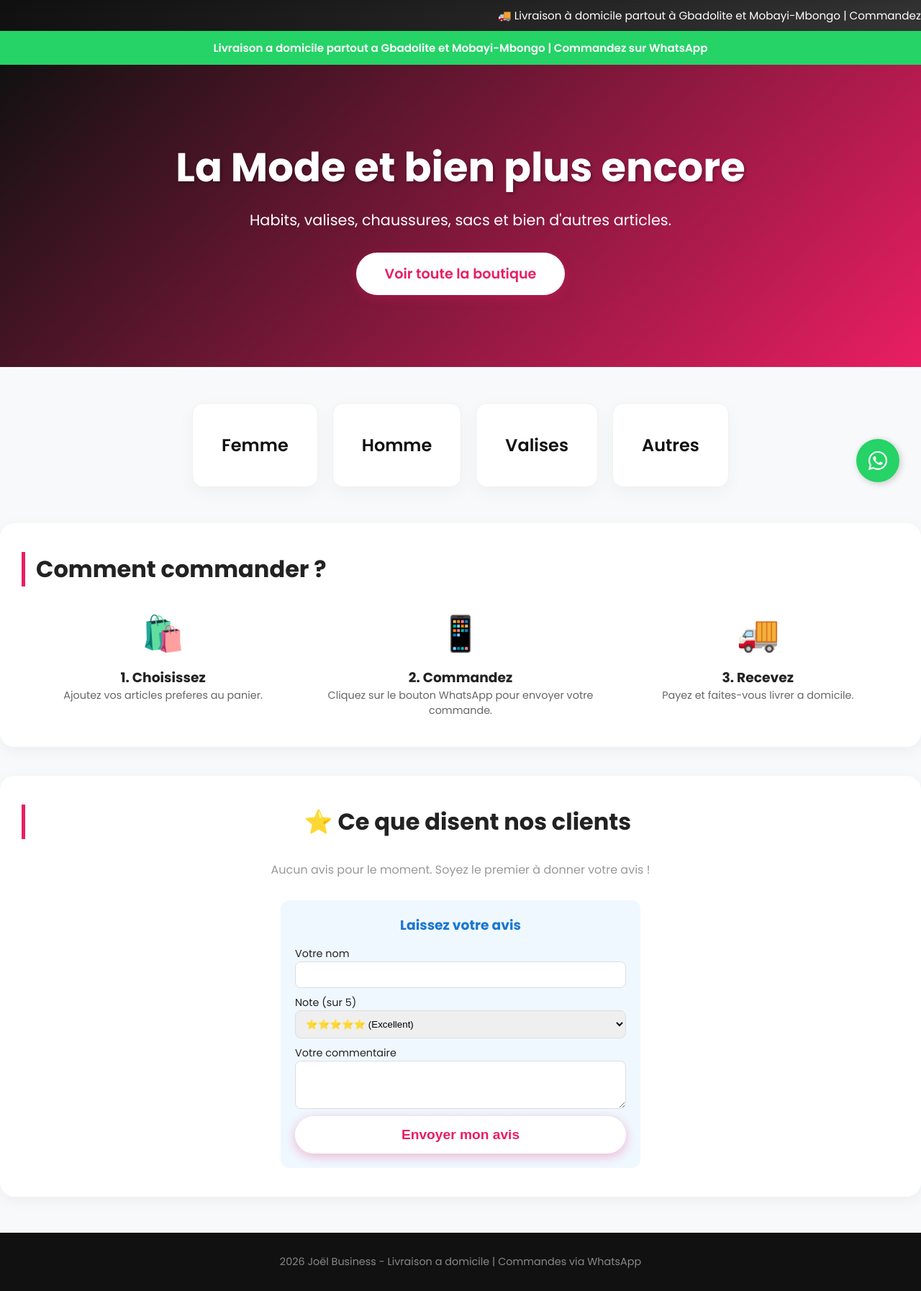
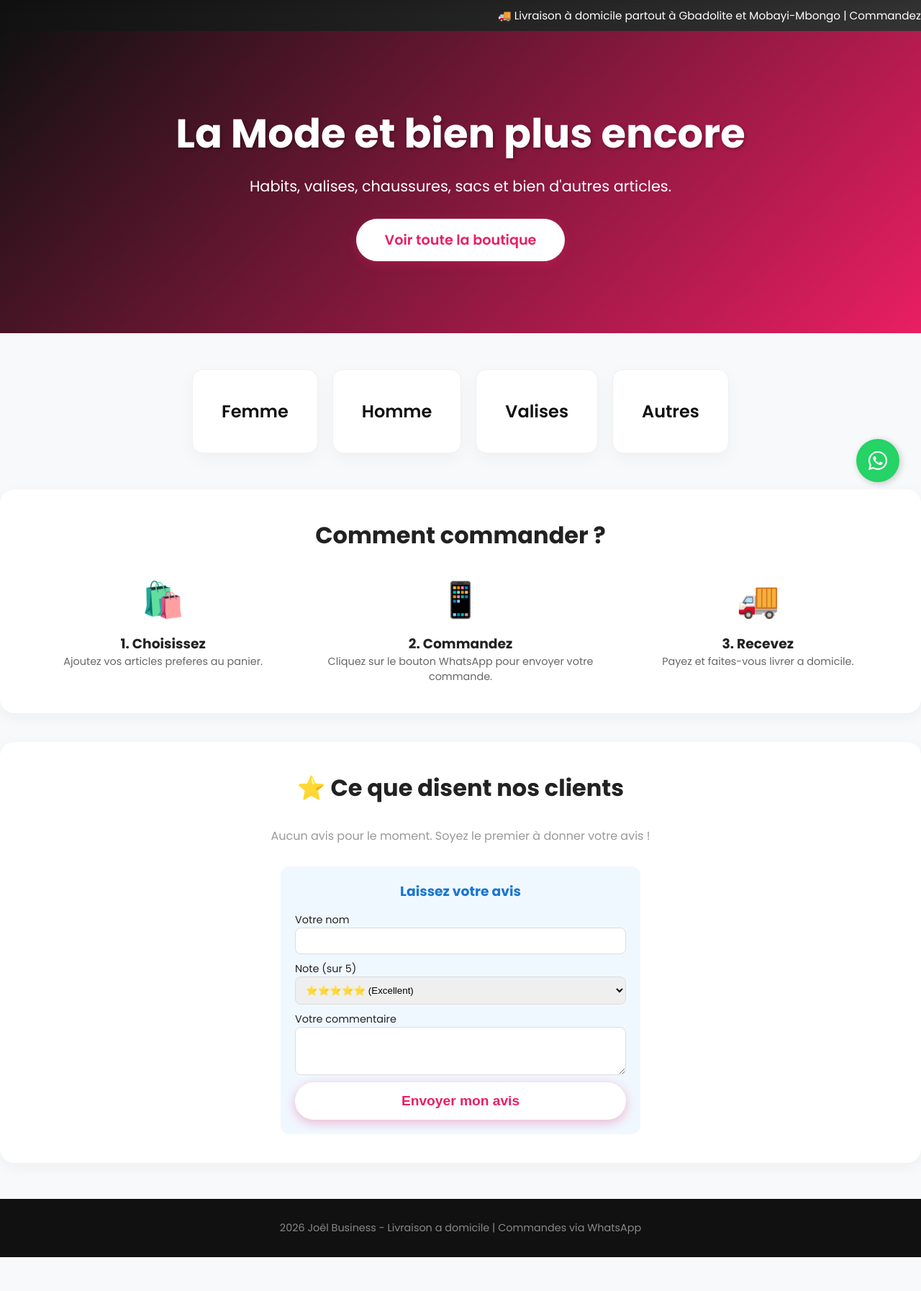
Before and after one commit to jacobilisadjiga243-oss/joel-business, a Python web app: template templates/index.html in a window 1280 px wide. Shown: the part 100-1894 px from the top of the page at 72% size. After the commit the page ends 1847 px from the top, so only its background shows below. Run offline with Jinja, Linux system fonts and the light colour scheme; the template is opened without the code that fills it, so the values that code supplies are empty.

Commit message:
Fix: suppression double bandeau et correction images

```diff
--- a/templates/index.html
+++ b/templates/index.html
@@ -6,29 +6,25 @@
 <div class="bandeau-promo">🔥 {{ info.promo_texte }}</div>
 {% endif %}
 
-<section class="bandeau-livraison">
-    Livraison a domicile partout a Gbadolite et Mobayi-Mbongo | Commandez sur WhatsApp
-</section>
-
-<section class="hero" style="background: linear-gradient(135deg, #111, #e91e63); padding: 100px 20px;">
+<section class="hero">
     <div class="hero-text">
-        <h1 style="font-size: 3.5rem; text-shadow: 2px 2px 4px rgba(0,0,0,0.3);">La Mode et bien plus encore</h1>
-        <p style="font-size: 1.3rem; margin-bottom: 30px;">Habits, valises, chaussures, sacs et bien d'autres articles.</p>
-        <a href="/produits" class="btn-primary" style="background: white; color: #e91e63; font-size: 1.2rem; padding: 15px 40px;">Voir toute la boutique</a>
+        <h1>La Mode et bien plus encore</h1>
+        <p>Habits, valises, chaussures, sacs et bien d'autres articles.</p>
+        <a href="/produits" class="btn-primary">Voir toute la boutique</a>
     </div>
 </section>
 
 <section class="categories">
-    <a href="/produits?categorie=femme" class="cat-card" style="padding: 40px; font-size: 1.5rem;">Femme</a>
-    <a href="/produits?categorie=homme" class="cat-card" style="padding: 40px; font-size: 1.5rem;">Homme</a>
-    <a href="/produits?categorie=valise" class="cat-card" style="padding: 40px; font-size: 1.5rem;">Valises</a>
-    <a href="/produits?categorie=autres" class="cat-card" style="padding: 40px; font-size: 1.5rem;">Autres</a>
+    <a href="/produits?categorie=femme" class="cat-card">Femme</a>
+    <a href="/produits?categorie=homme" class="cat-card">Homme</a>
+    <a href="/produits?categorie=valise" class="cat-card">Valises</a>
+    <a href="/produits?categorie=autres" class="cat-card">Autres</a>
 </section>
 
 <!-- TOP VENTES -->
 {% if top_ventes %}
 <section class="produits-section">
-    <h2 style="text-align: left; border-left: 5px solid #e91e63; padding-left: 15px;">🔥 Nos Top Ventes</h2>
+    <h2>🔥 Nos Top Ventes</h2>
     <div class="produits-grid">
         {% for p in top_ventes %}
         <div class="produit-card">
@@ -45,7 +41,7 @@
 <!-- NOUVEAUTES -->
 {% if nouveautes %}
 <section class="produits-section">
-    <h2 style="text-align: left; border-left: 5px solid #1976d2; padding-left: 15px;">✨ Nouveautes</h2>
+    <h2>✨ Nouveautes</h2>
     <div class="produits-grid">
         {% for p in nouveautes %}
         <div class="produit-card">
@@ -59,11 +55,10 @@
 </section>
 {% endif %}
 
-
 <!-- COMMENT COMMANDER -->
 <section class="produits-section" style="background: #fff; border-radius: 20px; margin-bottom: 40px; box-shadow: 0 5px 20px rgba(0,0,0,0.05); text-align: center;">
-    <h2 style="margin-bottom: 30px;">Comment commander ?</h2>
-    <div style="display: flex; justify-content: space-around; flex-wrap: wrap; gap: 20px;">
+    <h2 style="border-left: none; text-align: center; padding-left: 0;">Comment commander ?</h2>
+    <div style="display: flex; justify-content: space-around; flex-wrap: wrap; gap: 20px; margin-top: 30px;">
         <div style="flex: 1; min-width: 200px;">
             <div style="font-size: 3rem; margin-bottom: 10px;">🛍️</div>
             <h3>1. Choisissez</h3>
@@ -81,9 +76,10 @@
         </div>
     </div>
 </section>
+
 <!-- AVIS CLIENTS DYNAMIQUES -->
 <section id="avis" class="produits-section" style="background: #fff; border-radius: 20px; margin-bottom: 40px; box-shadow: 0 5px 20px rgba(0,0,0,0.05);">
-    <h2 style="text-align:center; margin-bottom: 30px;">⭐ Ce que disent nos clients</h2>
+    <h2 style="text-align:center; margin-bottom: 30px; border-left: none; padding-left: 0;">⭐ Ce que disent nos clients</h2>
 
     {% with messages = get_flashed_messages() %}
       {% if messages %}<p style="color: green; font-weight: bold; margin-bottom: 20px; background: #e8f5e9; padding: 10px; border-radius: 8px; text-align:center;">{{ messages[0] }}</p>{% endif %}
@@ -103,7 +99,6 @@
         {% endif %}
     </div>
 
-    <!-- Formulaire pour laisser un avis -->
     <div style="max-width: 500px; margin: 0 auto; background: #f0f8ff; padding: 20px; border-radius: 12px;">
         <h3 style="text-align: center; margin-bottom: 15px; color: #1976d2;">Laissez votre avis</h3>
         <form method="POST" action="/ajouter-avis">
```
